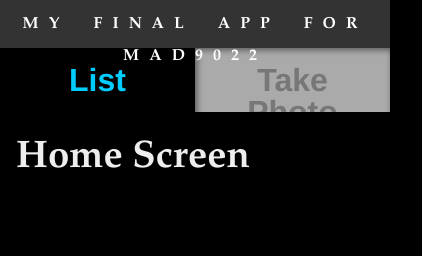
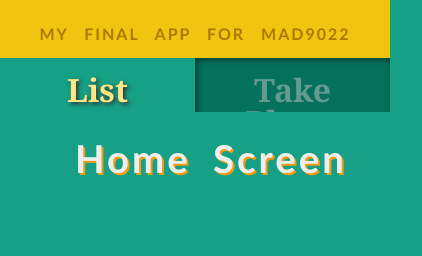
Before and after one commit to yuan0037/mad9022final, a plain HTML site: page www/index.html in a window 390 px wide. Shown: the whole page, 422 px wide, since content can reach past the window. Drawn offline with Linux system fonts and the light colour scheme; some packages are replaced by stand-ins of ours.

Commit message:
updated ui part.

```diff
--- a/www/css/main.css
+++ b/www/css/main.css
@@ -10,7 +10,7 @@ html {
     touch-action: manipulation;
 }
 html, body{
-	background-color: #000;
+	background-color: #16a085;
 	/*#e4e4e4; This can be changed to match the page backgrounds */
 }
 body{
@@ -19,7 +19,11 @@ body{
 h2{
 	font-size:2.4rem;
 	line-height:1.6;
-	font-family:Baskerville, "Palatino Linotype", Palatino, "Century Schoolbook L", "Times New Roman", serif;
+	text-align: center;
+	font-family: Futura,"Trebuchet MS",Arial,sans-serif;
+	text-shadow: 2px 2px #f39c12;
+	letter-spacing: 3px;
+	word-spacing: 10px;
 }
 p{
 	font-size:1.5rem;
@@ -31,8 +35,10 @@ p{
           PAGES
 ***************************************/
 [data-role=page]{
-	background-color:#000;
+	background-color:#16a085;
 	color: #eee;
+	width: 100%;
+	margin: 0 auto;
 	/*7rem is space for the app title
 	as well as the navigation */
 	position:absolute;
@@ -77,18 +83,19 @@ p{
 ***************************************/
 .apptitle{
 	height:3rem;
-	background-color: #333;
-	color: #fff;
+	background-color: #f1c40f;
+	color: #ab7901;
+	padding-top: 10px;
 }
 .apptitle h1{
 	font-size: 1.0rem;
 	line-height: 2rem;
 	padding: 0.5rem 1.0rem;
 	text-align:center;
-	letter-spacing: 10px;
+	letter-spacing: 2px;
 	word-spacing: 10px;
 	text-transform:uppercase;
-	font-family:Baskerville, "Palatino Linotype", Palatino, "Century Schoolbook L", "Times New Roman", serif;
+	font-family: Optima,Segoe,"Segoe UI",Candara,Calibri,Arial,sans-serif;
 }
 
 /**************************************
@@ -123,14 +130,14 @@ p{
 	/* for 2 tabs each is 50% */
 }
 .tabs [data-role=pagelink]{
-	color: #777;
-	background: #aaa;
+	color: #649a90;
+	background: #04715c;
 	display:block;
 	text-align:center;
 	height:4rem;
 	font-size:2rem;
 	font-weight:bold;
-	font-family:Gotham, "Helvetica Neue", Helvetica, Arial, sans-serif;
+	font-family: Georgia,Times,"Times New Roman",serif;
 	line-height:2rem;
 	padding:1rem 1rem;
 	text-decoration:none;
@@ -140,11 +147,13 @@ p{
 	box-shadow: inset 2px 2px 6px rgba(0,0,0, 0.5);
 }
 .tabs [data-role=pagelink].activetab{
-	background:#000;	/* match the background of the screen */
-	color: #0cf;		/* colour makes the active tab jump forward */
+	background:#16a085;	/* match the background of the screen */
+	color: #ffe684;/* colour makes the active tab jump forward */
+	text-shadow: 2px 2px 4px #30302f;
 	-webkit-box-shadow:none;
 	-moz-box-shadow:none;
 	box-shadow:none;
+
 }
 
 #photoDiv{
@@ -162,7 +171,9 @@ p{
 input{
     line-height: 5vmin;
     font-size: 1.5rem;
+	margin: 0 auto;
 }
+
 #thumbPhoto{
     display: none;
 }
--- a/www/index.html
+++ b/www/index.html
@@ -32,10 +32,11 @@
   </div>
 
   <div id="photoControls">
-      Text on Photo: <input type="text" id="textOnPhoto" value="" maxlength="30" size="30"><br>
-          Text Position: <input type="radio" name="position" value="top" checked>Top <input type="radio" name="position" value="bottom">Bottom<br>
-    <input type="button" id="applyText" value = "Apply Text">
-    <input type="button" id="saveToDB" value = "Save to DB">
+      <center>Text on Photo: <input type="text" id="textOnPhoto" value="" maxlength="30" size="30"><br>
+          Text Position: <input type="radio" name="position" value="top" checked>Top <input type="radio" name="position" value="bottom">Bottom<br><br>
+	  <input type="button" id="applyText" value = "Apply Text">
+	  <input type="button" id="saveToDB" value = "Save to DB">
+	  </center>
   </div>
 </section>
 
```
Also changed, not shown: plugins/org.apache.cordova.camera/.fetch.json (added), 14 other files.
